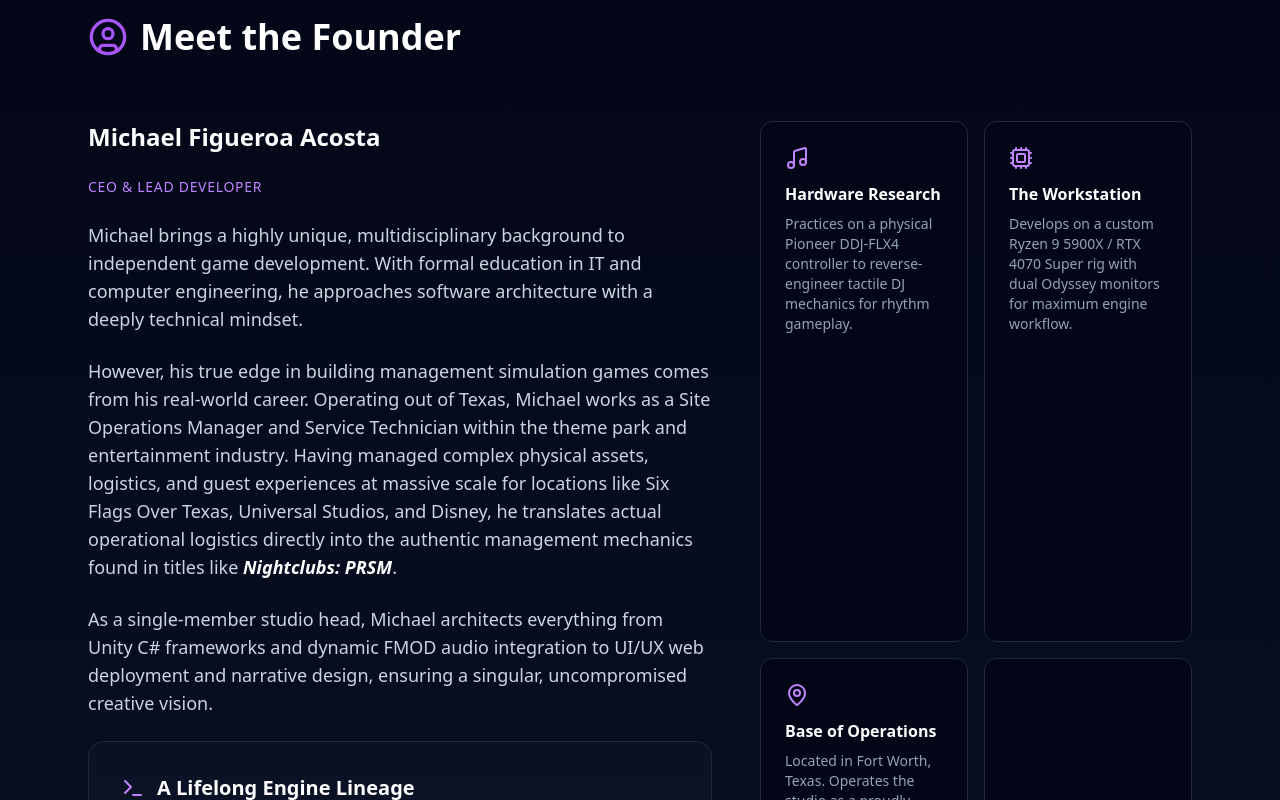
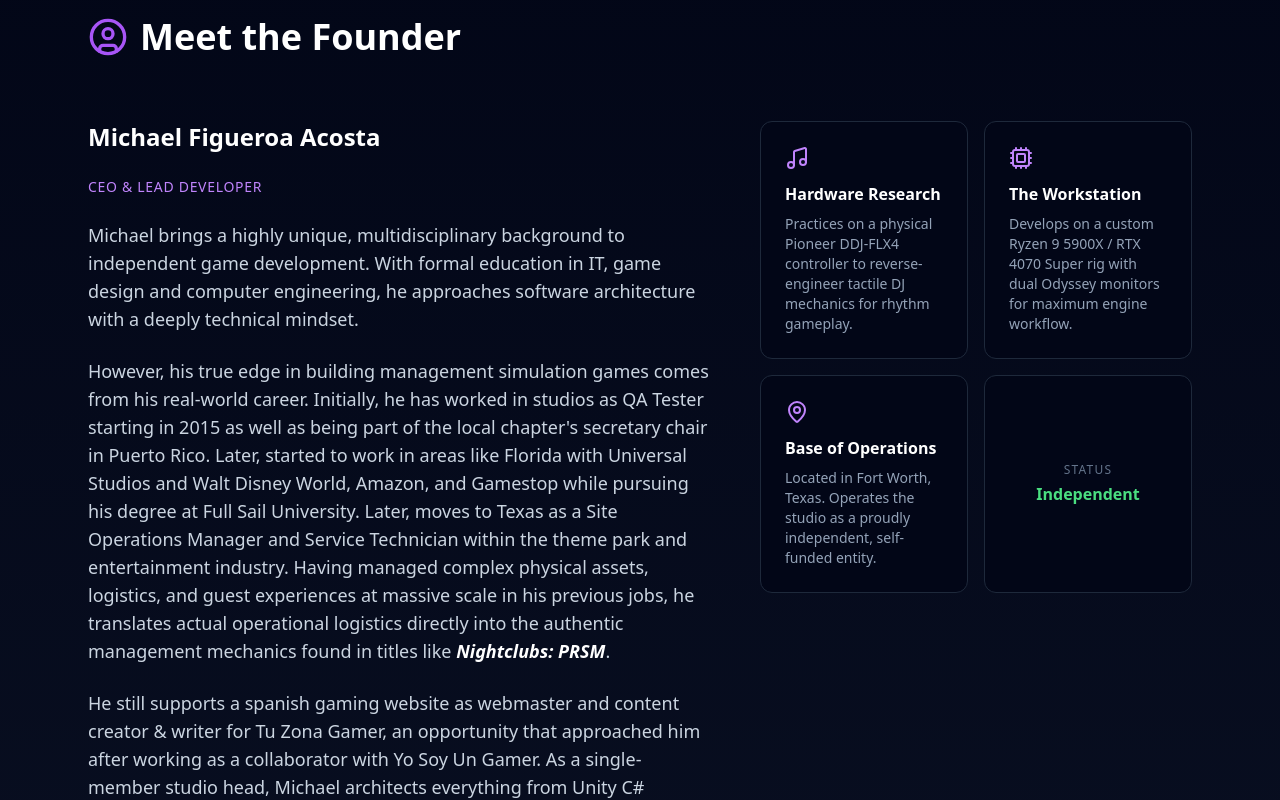
Before and after one commit to OwlhootMike/owlhootgames-site, a Next.js app: page /about in a window 1280 px wide. Shown: the part 1880-2680 px from the top of the page. Built offline with nearby package versions, Linux system fonts and the light colour scheme.

Commit message:
Adding more information, also removing box stretching in About Me

```diff
--- a/app/about/page.tsx
+++ b/app/about/page.tsx
@@ -103,7 +103,7 @@ export default function AboutPage() {
           </motion.div>
 
           {/* Bio & Workshop Grid */}
-          <div className="grid grid-cols-1 lg:grid-cols-12 gap-12 mb-20">
+          <div className="grid grid-cols-1 lg:grid-cols-12 gap-12 mb-20 items-start">
 
             {/* Biography Column (Left) */}
             <motion.div initial="hidden" whileInView="visible" viewport={{ once: true }} variants={fadeInUp} className="lg:col-span-7 space-y-6 text-lg text-slate-300">
@@ -111,13 +111,13 @@ export default function AboutPage() {
               <p className="text-purple-400 font-medium uppercase tracking-wider text-sm mb-6">CEO & Lead Developer</p>
 
               <p>
-                Michael brings a highly unique, multidisciplinary background to independent game development. With formal education in IT and computer engineering, he approaches software architecture with a deeply technical mindset.
+                Michael brings a highly unique, multidisciplinary background to independent game development. With formal education in IT, game design and computer engineering, he approaches software architecture with a deeply technical mindset.
               </p>
               <p>
-                However, his true edge in building management simulation games comes from his real-world career. Operating out of Texas, Michael works as a Site Operations Manager and Service Technician within the theme park and entertainment industry. Having managed complex physical assets, logistics, and guest experiences at massive scale for locations like Six Flags Over Texas, Universal Studios, and Disney, he translates actual operational logistics directly into the authentic management mechanics found in titles like <span className="text-white font-semibold italic">Nightclubs: PRSM</span>.
+                However, his true edge in building management simulation games comes from his real-world career. Initially, he has worked in studios as QA Tester starting in 2015 as well as being part of the local chapter's secretary chair in Puerto Rico. Later, started to work in areas like Florida with Universal Studios and Walt Disney World, Amazon, and Gamestop while pursuing his degree at Full Sail University. Later, moves to Texas as a Site Operations Manager and Service Technician within the theme park and entertainment industry. Having managed complex physical assets, logistics, and guest experiences at massive scale in his previous jobs, he translates actual operational logistics directly into the authentic management mechanics found in titles like <span className="text-white font-semibold italic">Nightclubs: PRSM</span>.
               </p>
               <p>
-                As a single-member studio head, Michael architects everything from Unity C# frameworks and dynamic FMOD audio integration to UI/UX web deployment and narrative design, ensuring a singular, uncompromised creative vision.
+                He still supports a spanish gaming website as webmaster and content creator & writer for Tu Zona Gamer, an opportunity that approached him after working as a collaborator with Yo Soy Un Gamer. As a single-member studio head, Michael architects everything from Unity C# frameworks and dynamic FMOD audio integration to UI/UX web deployment and narrative design, ensuring a singular, uncompromised creative vision.
               </p>
 
               {/* NEW: The Engine History Block */}
```
